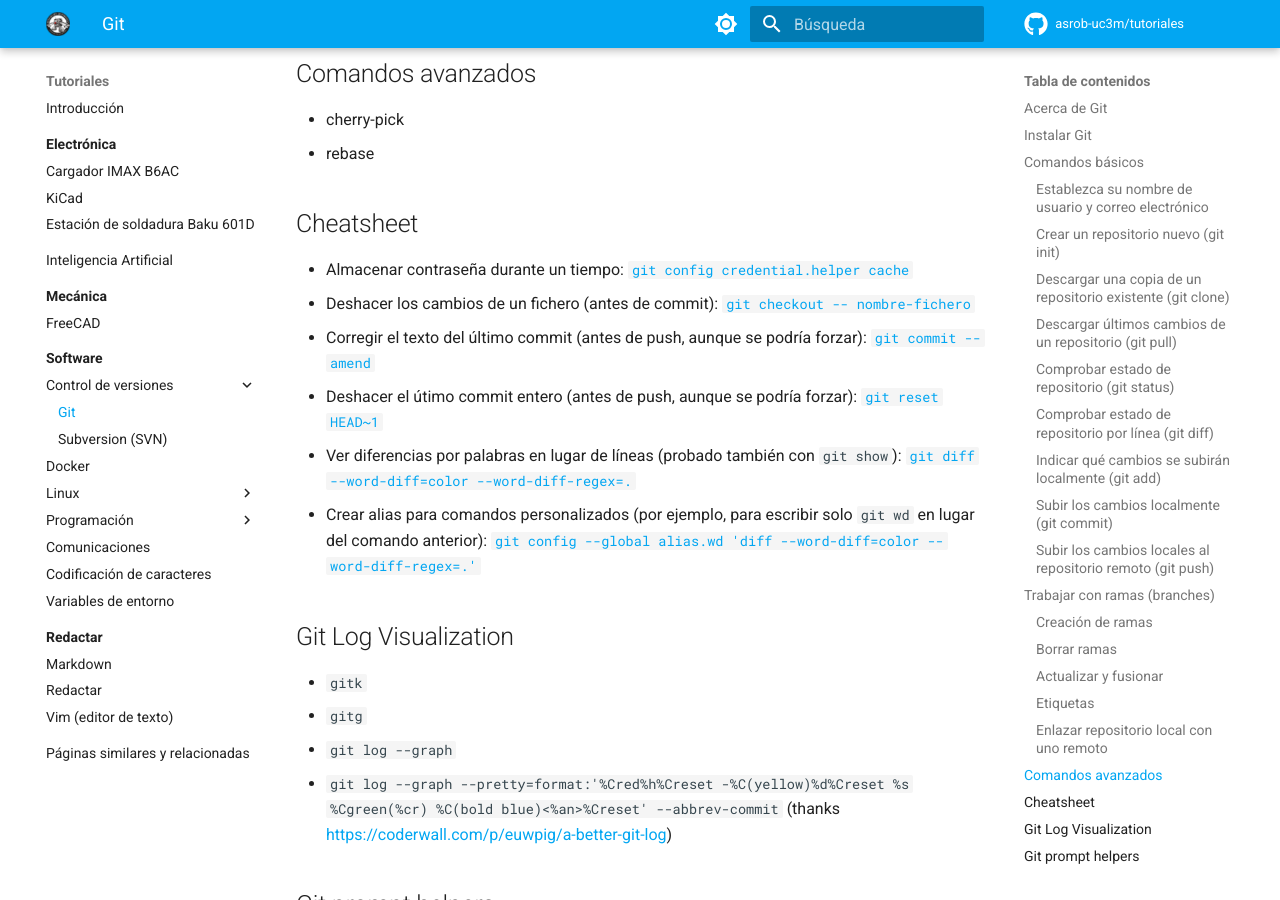
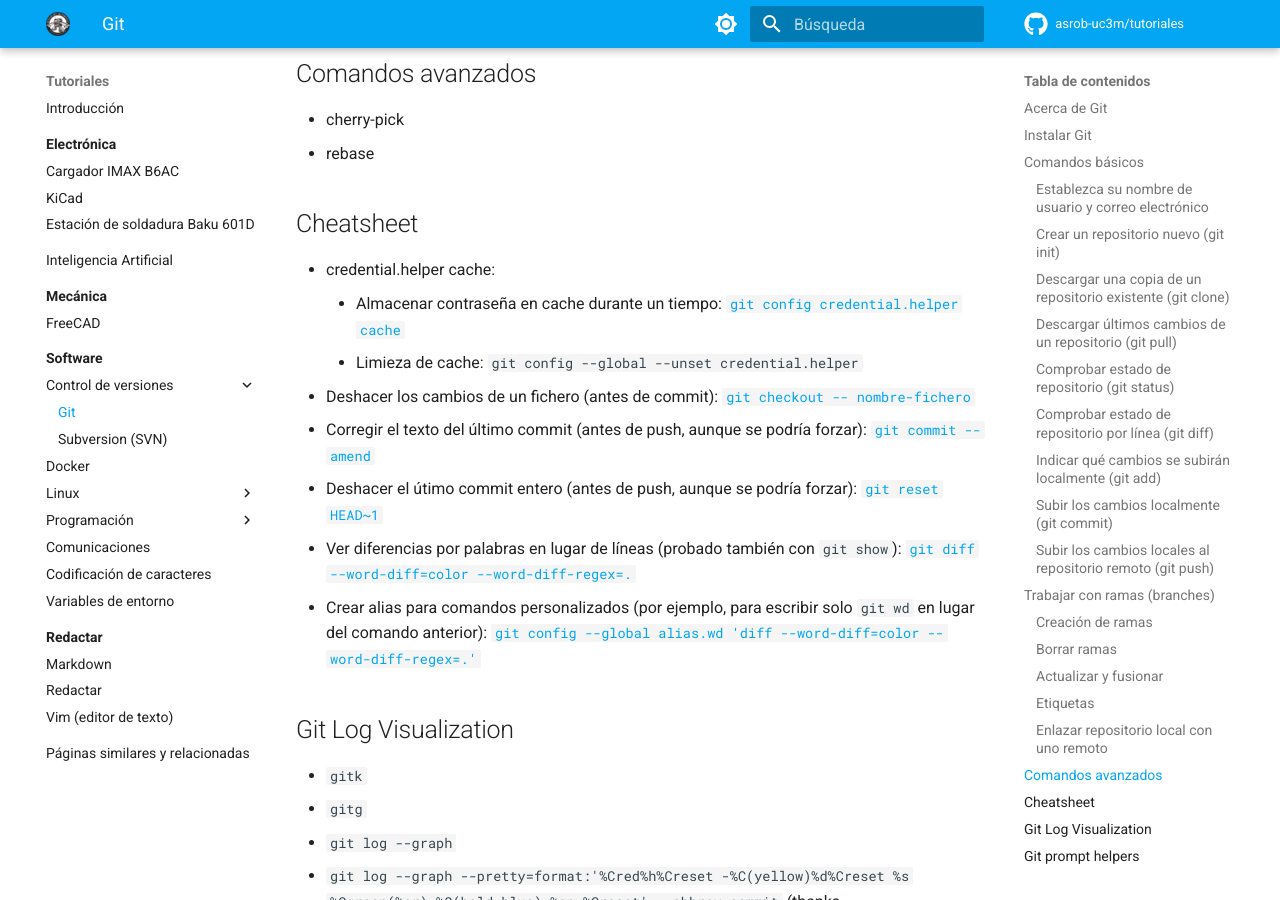
Before and after one commit to asrob-uc3m/tutoriales, an MkDocs documentation site: the page built from docs/software/version-control/git.md, in a window 1280 px wide and 900 px high, scrolled down 5061 px. Built offline with MkDocs 1.6.1 and Material for MkDocs 9.7.7, drawn with Linux system fonts in a browser that asks for light colours; comment, search, counter and statistics services are not loaded.

Commit message:
Update git.md

```diff
--- a/docs/software/version-control/git.md
+++ b/docs/software/version-control/git.md
@@ -204,7 +204,9 @@ Ahora podrás subir tus cambios al repositorio remoto seleccionado.
 
 ## Cheatsheet
 
-- Almacenar contraseña durante un tiempo: [`git config credential.helper cache`](https://git-scm.com/docs/git-credential-cache)
+- credential.helper cache:
+    - Almacenar contraseña en cache durante un tiempo: [`git config credential.helper cache`](https://git-scm.com/docs/git-credential-cache)
+    - Limieza de cache: `git config --global --unset credential.helper`
 - Deshacer los cambios de un fichero (antes de commit): [`git checkout -- nombre-fichero`](https://git-scm.com/docs/git-checkout#git-checkout-emgitcheckoutemlttree-ishgt--ltpathspecgt82308203)
 - Corregir el texto del último commit (antes de push, aunque se podría forzar): [`git commit --amend`](https://git-scm.com/docs/git-commit#git-commit---amend)
 - Deshacer el útimo commit entero (antes de push, aunque se podría forzar): [`git reset HEAD~1`](https://git-scm.com/docs/git-reset#git-reset-emgitresetemltmodegtltcommitgt)
```
